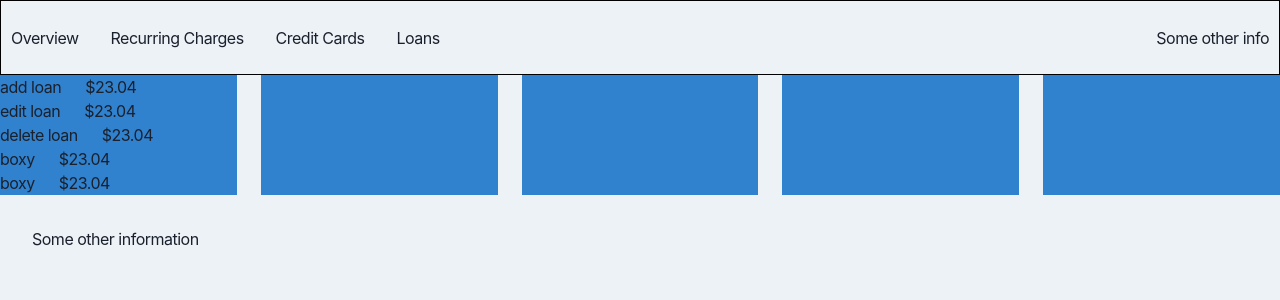
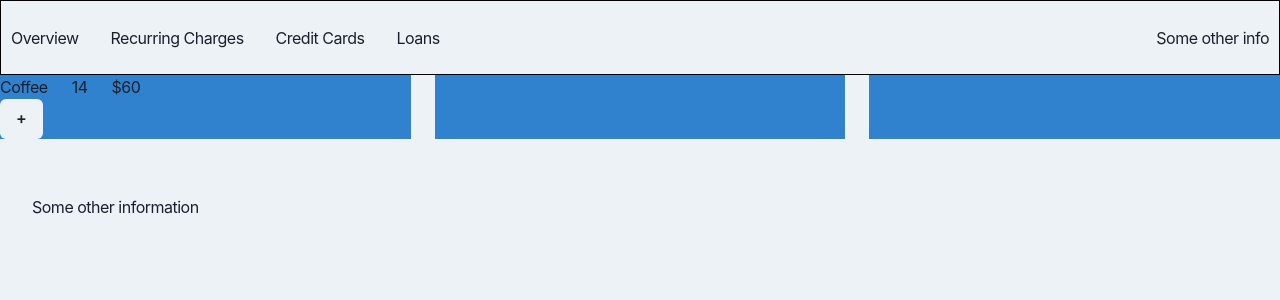
Before and after one commit to denvermullets/simple-budget-control, a React (Vite) app: page / in a window 1280 px wide. Shown: the top 300 px of the page. Built offline with nearby package versions, Linux system fonts and the light colour scheme.

Commit message:
feat(monthlyRecurring): create row component to edit values and store in state

```diff
--- a/src/App.tsx
+++ b/src/App.tsx
@@ -1,8 +1,8 @@
-import { Box, Flex, Grid, GridItem, Text } from "@chakra-ui/react";
+import { Box, Button, Grid, GridItem, Text } from "@chakra-ui/react";
 import NavBar from "./components/NavBar";
-import InputSimple from "./components/NavBar/InputSimple";
 import { useContext } from "react";
 import { CurrentUserContext, UserContext } from "./providers/UserContext";
+import RowRecurring from "./components/RowRecurring";
 
 function App() {
   const { localBudgetData, dispatch } = useContext<CurrentUserContext>(UserContext);
@@ -16,27 +16,19 @@ function App() {
   return (
     <Box minH="100vh">
       <NavBar />
-      <Grid templateColumns="repeat(5, 1fr)" gap={6}>
+      <Grid templateColumns="repeat(3, 1fr)" gap={6}>
         <GridItem w="100%" bg="blue.500">
-          <Flex gap={6}>
-            <Text
-              onClick={() =>
-                dispatch({
-                  type: "ADD_LOAN",
-                  payload: {
-                    source: "Bankzzzzzzy of America",
-                    balance: 4323.97,
-                    originalAmount: 23231195.45,
-                    estimatedPayments: 13,
-                    dueDate: 23,
-                    endDate: "8/19/24",
-                    interest: 20.74,
-                  },
-                })
-              }
-            >
-              add loan
-            </Text>
+          {localBudgetData.monthlyRecurring.map((monthly) => (
+            <RowRecurring
+              key={monthly.id}
+              id={monthly.id}
+              amount={monthly.amount}
+              dueDate={monthly.dueDate}
+              source={monthly.source}
+            />
+          ))}
+          {/* <Flex gap={6}>
+            <Text>add loan</Text>
             <InputSimple initialValue="$23.04" />
           </Flex>
           <Flex gap={6}>
@@ -88,7 +80,22 @@ function App() {
           <Flex gap={6}>
             <Text>boxy</Text>
             <InputSimple initialValue="$23.04" />
-          </Flex>
+          </Flex> */}
+          <Button
+            onClick={() =>
+              dispatch({
+                type: "ADD_RECURRING",
+                payload: {
+                  id: "monthlyRecurring_00002",
+                  source: "Netflix",
+                  dueDate: 23,
+                  amount: 19.99,
+                },
+              })
+            }
+          >
+            +
+          </Button>
         </GridItem>
         <GridItem w="100%" bg="blue.500" />
         <GridItem w="100%" bg="blue.500" />
--- a/src/components/NavBar/InputSimple/index.tsx
+++ b/src/components/InputNumSimple/index.tsx
@@ -1,14 +1,14 @@
 import { NumberInput, NumberInputField, Text } from "@chakra-ui/react";
 import React, { useState } from "react";
 
-type InputSimpleProps = {
+type InputNumSimpleProps = {
   initialValue: string;
 };
 
 const format = (val: string) => `$` + val;
 const parse = (val: string) => val.replace(/^\$/, "");
 
-const InputSimple: React.FC<InputSimpleProps> = ({ initialValue }) => {
+const InputNumSimple: React.FC<InputNumSimpleProps> = ({ initialValue }) => {
   const [isEditable, setIsEditable] = useState<boolean>(false);
   const [value, setValue] = useState<string>(parse(initialValue));
 
@@ -26,4 +26,4 @@ const InputSimple: React.FC<InputSimpleProps> = ({ initialValue }) => {
   );
 };
 
-export default InputSimple;
+export default InputNumSimple;
--- /dev/null
+++ b/src/components/RowRecurring/index.tsx
@@ -0,0 +1,94 @@
+import { Flex, Input, NumberInput, NumberInputField, Text } from "@chakra-ui/react";
+import { MonthlyRecurring } from "../../models/localStorage.model";
+import { useContext, useEffect, useRef, useState } from "react";
+import { CurrentUserContext, UserContext } from "../../providers/UserContext";
+
+const format = (val: string) => `$` + val;
+const parse = (val: string) => val.replace(/^\$/, "");
+
+const RowRecurring: React.FC<MonthlyRecurring> = ({ id, source, dueDate, amount }) => {
+  const { dispatch } = useContext<CurrentUserContext>(UserContext);
+  const [dataLoaded, setDataLoaded] = useState<boolean>(false);
+  const [amountEditable, setAmountEditable] = useState<boolean>(false);
+  const [sourceEditable, setSourceEditable] = useState<boolean>(false);
+  const [dueDateEditable, setDueDateEditable] = useState<boolean>(false);
+  const [amountValue, setAmountValue] = useState<string>(parse(amount.toString()));
+  const [dueDateValue, setDueDateValue] = useState<number>(dueDate);
+  const [sourceValue, setSourceValue] = useState<string>(source);
+  const timeout = useRef<null | ReturnType<typeof setTimeout>>();
+
+  useEffect(() => {
+    if (!dataLoaded) {
+      setDataLoaded(true);
+      return;
+    }
+
+    if (
+      source === sourceValue &&
+      dueDate === dueDateValue &&
+      amount === Number(parse(amountValue))
+    ) {
+      // data hasn't changed so don't trigger a re-render
+      return;
+    }
+
+    if (timeout.current !== null) {
+      clearTimeout(timeout.current);
+    }
+
+    timeout.current = setTimeout(async () => {
+      console.log("timeout");
+      dispatch({
+        type: "EDIT_RECURRING",
+        payload: {
+          id,
+          source: sourceValue,
+          dueDate: dueDateValue,
+          amount: Number(parse(amountValue)),
+        },
+      });
+    }, 500);
+  }, [amountValue, dueDateValue, sourceValue, dispatch, id, dataLoaded, source, dueDate, amount]);
+
+  return (
+    <Flex gap={6}>
+      {sourceEditable ? (
+        <Input
+          onChange={(event) => setSourceValue(event.target.value)}
+          value={sourceValue}
+          onBlur={() => setSourceEditable(false)}
+          autoFocus
+        />
+      ) : (
+        <Text onClick={() => setSourceEditable(true)}>{sourceValue}</Text>
+      )}
+
+      {dueDateEditable ? (
+        <NumberInput
+          onChange={(dueDateVal: string) => setDueDateValue(Number(dueDateVal))}
+          value={dueDateValue}
+          onBlur={() => setDueDateEditable(false)}
+          autoFocus
+        >
+          <NumberInputField />
+        </NumberInput>
+      ) : (
+        <Text onClick={() => setDueDateEditable(true)}>{dueDateValue}</Text>
+      )}
+      {amountEditable ? (
+        <NumberInput
+          onChange={(valueNumber: string) => setAmountValue(parse(valueNumber))}
+          value={format(amountValue)}
+          onBlur={() => setAmountEditable(false)}
+          autoFocus
+        >
+          <NumberInputField />
+        </NumberInput>
+      ) : (
+        <Text onClick={() => setAmountEditable(true)}>{format(amountValue)}</Text>
+      )}
+    </Flex>
+  );
+};
+
+export default RowRecurring;
--- a/src/models/localStorage.model.ts
+++ b/src/models/localStorage.model.ts
@@ -8,12 +8,14 @@ export type LocalStorage = {
 };
 
 export type MonthlyRecurring = {
+  id: string;
   source: string;
   dueDate: number;
   amount: number;
 };
 
 export type CreditCard = {
+  id: string;
   source: string;
   balance: number;
   limit: number;
@@ -26,6 +28,7 @@ export type CreditCard = {
 };
 
 export type Loan = {
+  id: string;
   source: string;
   balance: number;
   originalAmount: number;
@@ -38,9 +41,10 @@ export type Loan = {
 };
 
 export const INITIAL_STATE: LocalStorage = {
-  monthlyRecurring: [{ source: "Coffee", dueDate: 14, amount: 60.0 }],
+  monthlyRecurring: [{ id: "monthlyRecurring_00001", source: "Coffee", dueDate: 14, amount: 60.0 }],
   creditCards: [
     {
+      id: "creditCard_00001",
       source: "Credit Card 1",
       balance: 743.18,
       limit: 3500,
@@ -54,6 +58,7 @@ export const INITIAL_STATE: LocalStorage = {
   ],
   loans: [
     {
+      id: "loan_00001",
       source: "Bank of America",
       balance: 446.97,
       originalAmount: 1195.45,
--- a/src/reducers/budgetHelpers.ts
+++ b/src/reducers/budgetHelpers.ts
@@ -23,7 +23,7 @@ export const editLoan = (state: LocalStorage, newData: Loan) => {
 
 export const editRecurring = (state: LocalStorage, newData: MonthlyRecurring) => {
   const recurringIndex = state.monthlyRecurring.findIndex(
-    (recurring) => recurring.source === newData.source
+    (recurring) => recurring.id === newData.id
   );
 
   if (recurringIndex === -1) {
```
